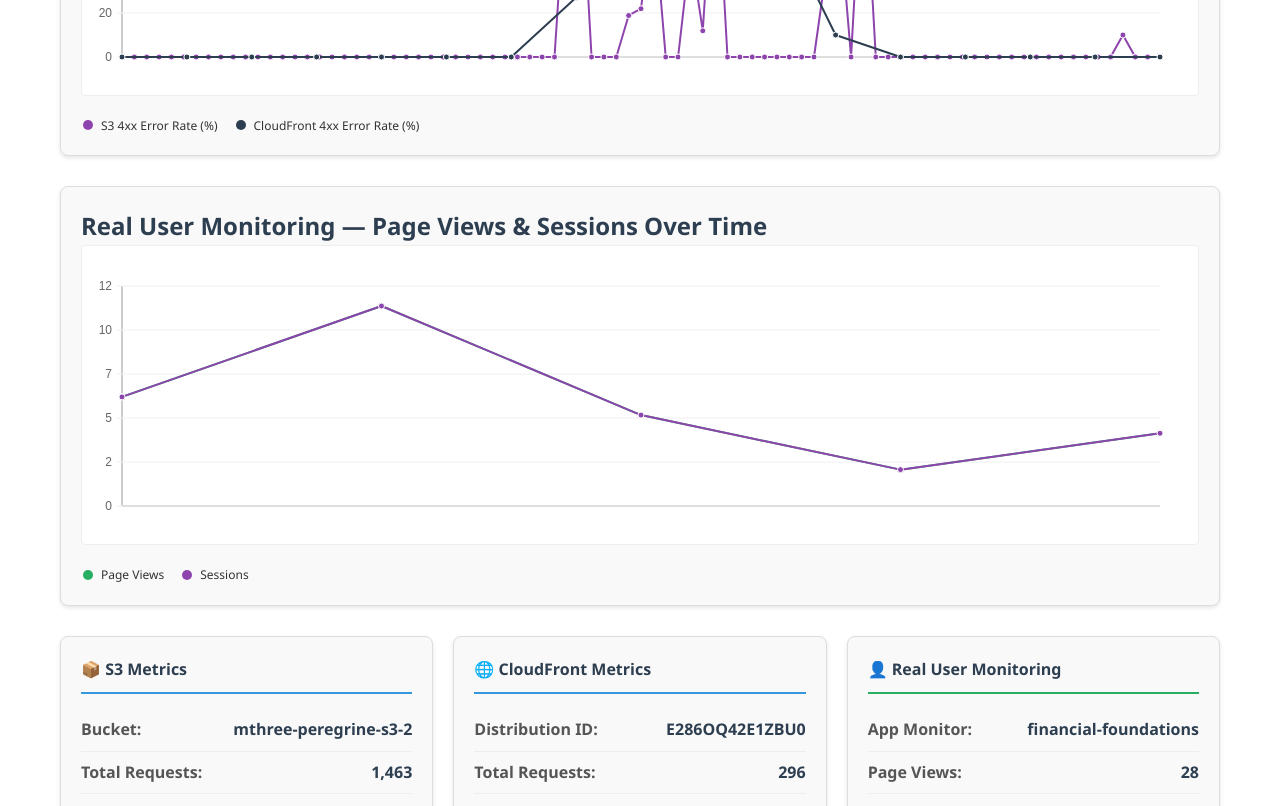
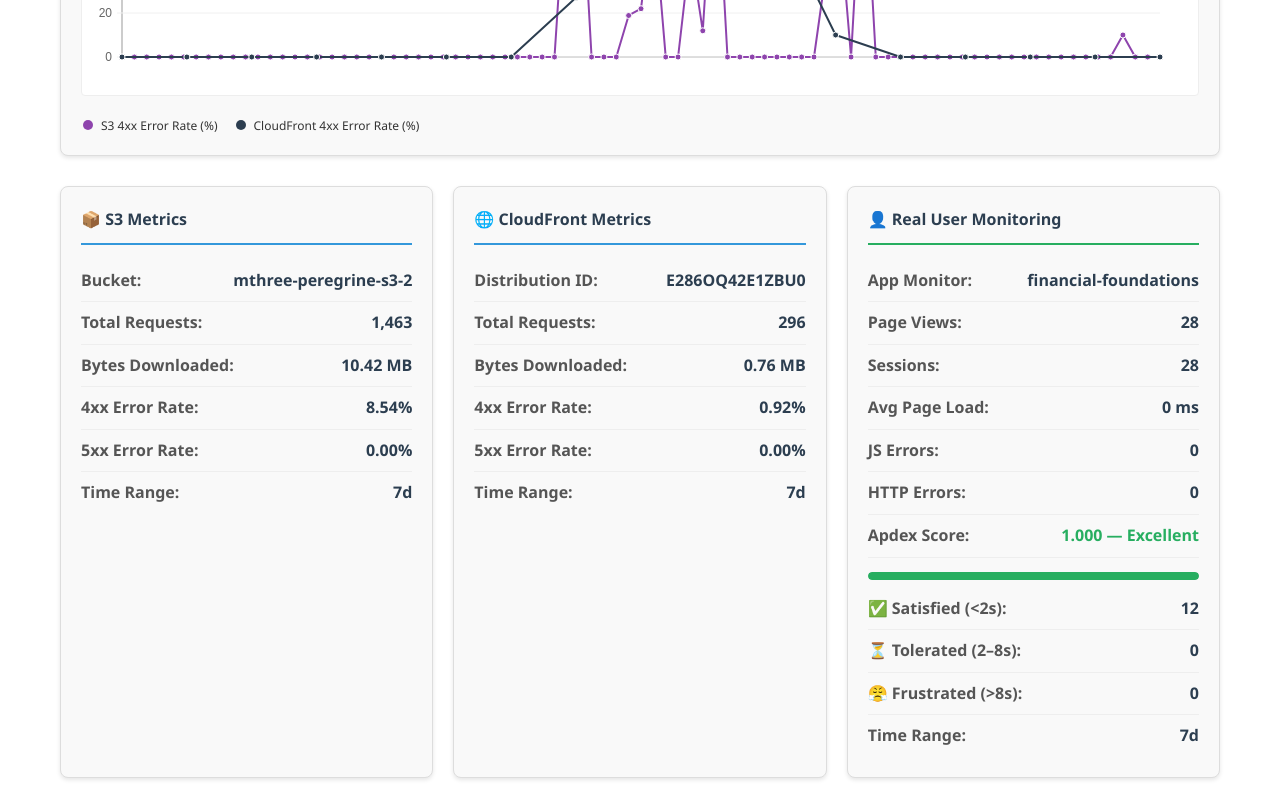
Before and after one commit to theacademy/financial-foundations, a website: page metrics.html in a window 1280 px wide. Shown: the part 1080-1886 px from the top of the page. Drawn offline with Linux system fonts and the light colour scheme.

Commit message:
move page views to othe graph

```diff
--- a/metrics.html
+++ b/metrics.html
@@ -242,13 +242,6 @@
         <div id="errorChartLegend" class="chart-legend"></div>
       </div>
 
-      <!-- RUM chart -->
-      <div class="chart-container">
-        <h2>Real User Monitoring — Page Views &amp; Sessions Over Time</h2>
-        <div id="rumChartWrapper" style="width:100%;height:300px;position:relative;background:white;border:1px solid #eee;border-radius:4px;"></div>
-        <div id="rumChartLegend" class="chart-legend"></div>
-      </div>
-
       <div id="metricsContent" class="metrics-grid">
         <div class="loading">Loading metrics...</div>
       </div>
@@ -349,10 +342,11 @@
       // ------------------------------------------------------------------ //
       // Individual chart builders
       // ------------------------------------------------------------------ //
-      function createRequestChart(s3AllRequests, cfRequests) {
+      function createRequestChart(s3AllRequests, cfRequests, rumPageViews) {
         createMultiSeriesChart('chartWrapper', 'chartLegend', [
           { label: 'S3 AllRequests',      color: '#3498db', data: extractDatapoints(s3AllRequests) },
           { label: 'CloudFront Requests', color: '#e74c3c', data: extractDatapoints(cfRequests)    },
+          { label: 'Page Views (RUM)',     color: '#27ae60', data: extractDatapoints(rumPageViews)  },
         ], 'No request data available for this time range');
       }
 
@@ -361,13 +355,6 @@
           { label: 'S3 4xx Error Rate (%)',         color: '#8e44ad', data: buildRateSeries(s34xx, s3AllRequests) },
           { label: 'CloudFront 4xx Error Rate (%)', color: '#2c3e50', data: buildRateSeries(cf4xx, cfRequests)    },
         ], 'No error-rate data available for this time range', { max: 100, step: 20 });
-      }
-
-      function createRumChart(rumMetrics) {
-        createMultiSeriesChart('rumChartWrapper', 'rumChartLegend', [
-          { label: 'Page Views', color: '#27ae60', data: extractDatapoints(rumMetrics && rumMetrics.PageViewCount) },
-          { label: 'Sessions',   color: '#8e44ad', data: extractDatapoints(rumMetrics && rumMetrics.SessionCount)  },
-        ], 'No RUM data available for this time range');
       }
 
       // ------------------------------------------------------------------ //
@@ -435,7 +422,8 @@
               // Charts
               createRequestChart(
                 s3metrics && s3metrics.AllRequests,
-                cfmetrics && cfmetrics.Requests
+                cfmetrics && cfmetrics.Requests,
+                rumMetrics && rumMetrics.PageViewCount
               );
               createErrorChart(
                 s3metrics && s3metrics.AllRequests,
@@ -443,13 +431,12 @@
                 cfmetrics && cfmetrics.Requests,
                 cfmetrics && cfmetrics['OriginErrors4xx']
               );
-              createRumChart(rumMetrics);
 
               // ---- S3 card ---- //
-              const s3All    = (s3metrics.AllRequests    && s3metrics.AllRequests.total)    || 0;
-              const s34xx    = (s3metrics['4xxErrors']   && s3metrics['4xxErrors'].total)   || 0;
-              const s35xx    = (s3metrics['5xxErrors']   && s3metrics['5xxErrors'].total)   || 0;
-              const s3Bytes  = (s3metrics.BytesDownloaded && s3metrics.BytesDownloaded.total) || 0;
+              const s3All   = (s3metrics.AllRequests     && s3metrics.AllRequests.total)     || 0;
+              const s34xx   = (s3metrics['4xxErrors']    && s3metrics['4xxErrors'].total)    || 0;
+              const s35xx   = (s3metrics['5xxErrors']    && s3metrics['5xxErrors'].total)    || 0;
+              const s3Bytes = (s3metrics.BytesDownloaded && s3metrics.BytesDownloaded.total) || 0;
 
               content.innerHTML += `
                 <div class="metric-card">
@@ -492,9 +479,9 @@
               const apdexCls    = apdexClass(apdexScore);
               const apdexRating = apdexLabel(apdexScore);
 
-              const satisfied   = apdex ? apdex.satisfied  : 0;
-              const tolerated   = apdex ? apdex.tolerated  : 0;
-              const frustrated  = apdex ? apdex.frustrated : 0;
+              const satisfied  = apdex ? apdex.satisfied  : 0;
+              const tolerated  = apdex ? apdex.tolerated  : 0;
+              const frustrated = apdex ? apdex.frustrated : 0;
 
               content.innerHTML += `
                 <div class="metric-card rum">
```
